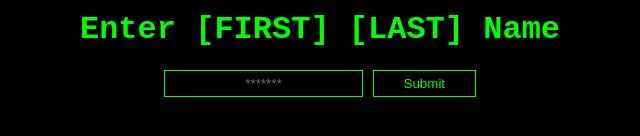
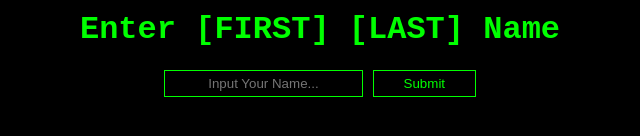
Before and after one commit to Secret-Squid/Secret-Squid.github.io, a plain HTML site: page index.html in a window 1280 px wide. Shown: the part 402-538 px from the top of the page, 320-960 px from the left. Drawn offline with Linux system fonts and the light colour scheme.

Commit message:
Update index.html

```diff
--- a/index.html
+++ b/index.html
@@ -35,7 +35,7 @@
 </head>
 <body>
     <h1>Enter [FIRST] [LAST] Name</h1>
-    <input type="text" id="passcode" placeholder="*******">
+    <input type="text" id="passcode" placeholder="Input Your Name...">
     <button onclick="checkPasscode()">Submit</button>
 
     <script>
```
